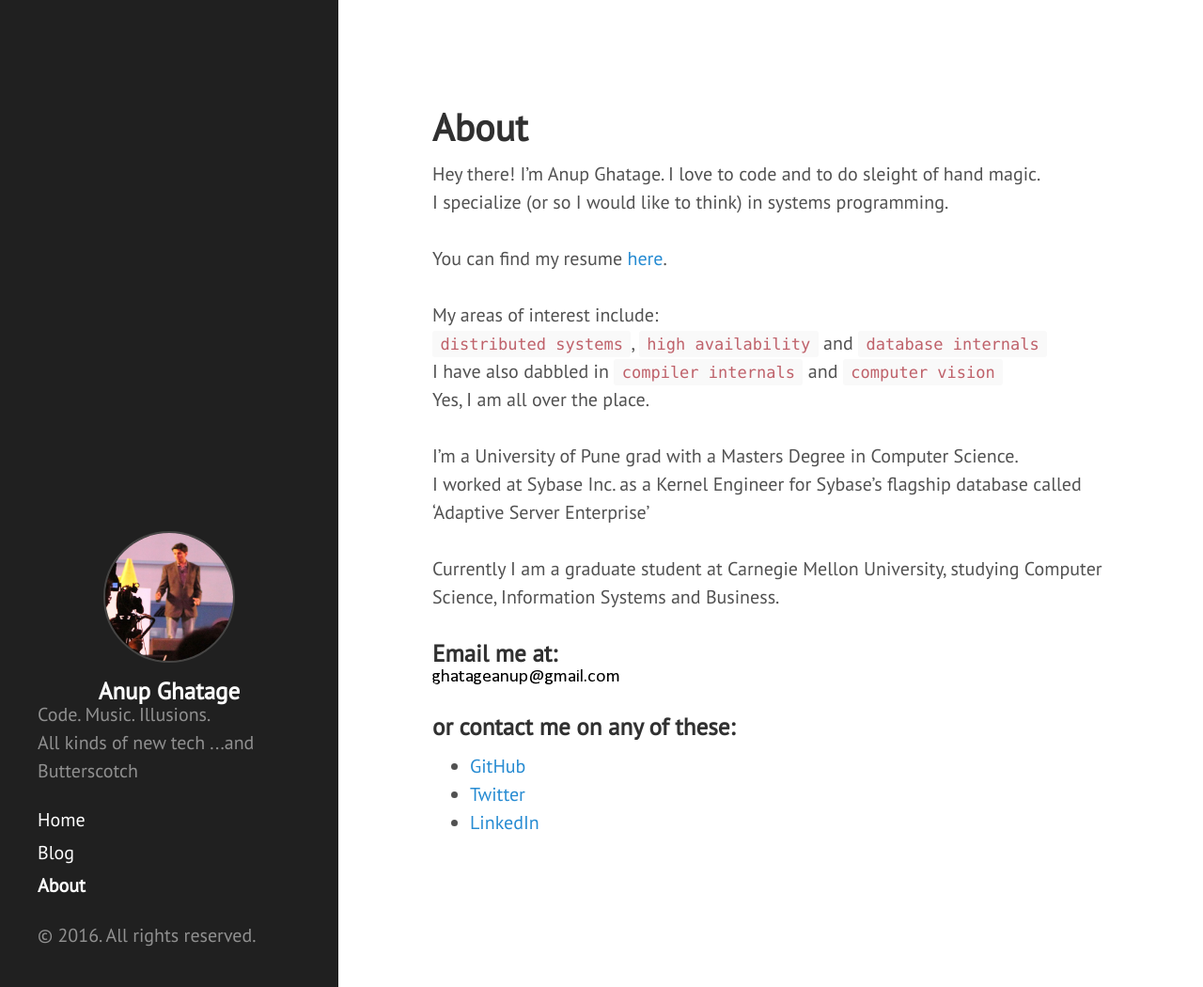
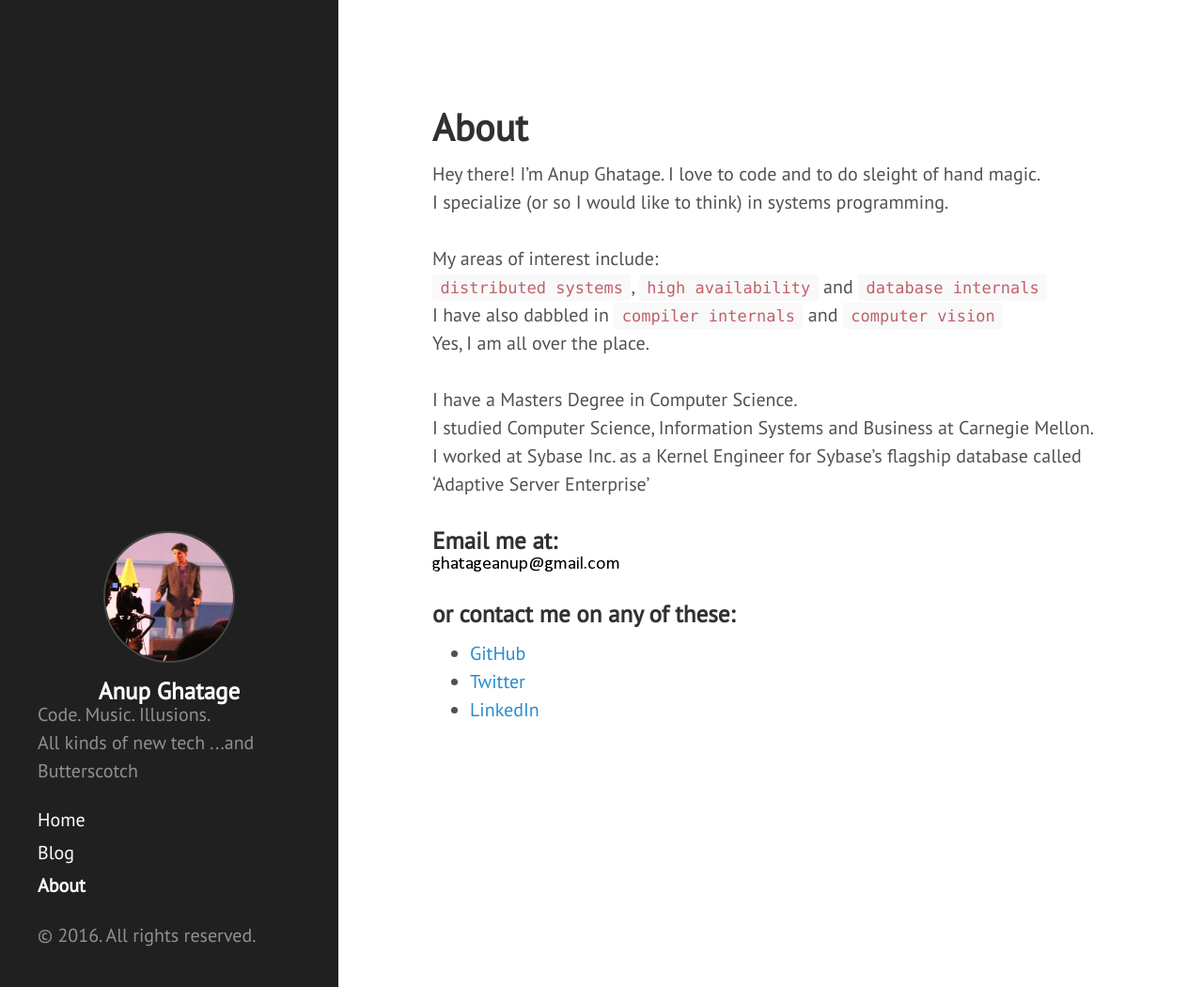
Before and after one commit to Ghatage/ghatage.github.io, a Jekyll site: the page built from about.md, in a window 1280 px wide and 1050 px high. Shown: the whole window at 94% size. Built offline with Jekyll 4.4.1, drawn with Linux system fonts in a browser that asks for light colours; Markdown is read by kramdown in place of the engine named in the settings.

Commit message:
Update homepage

```diff
--- a/about.md
+++ b/about.md
@@ -5,17 +5,15 @@ title: About
 Hey there! I'm Anup Ghatage. I love to code and to do sleight of hand magic.
 <br>I specialize (or so I would like to think) in systems programming.
 <br>
-<br> You can find my resume <a href="/public/Anup_Ghatage.pdf">here</a>.
-<br>
 <br>My areas of interest include:
 <br> `distributed systems`, `high availability` and `database internals`
 <br>I have also dabbled in `compiler internals` and `computer vision`
 <br>Yes, I am all over the place.
 <br>
-<br>I'm a University of Pune grad with a Masters Degree in Computer Science.
+<br>I have a Masters Degree in Computer Science.
+<br>I studied Computer Science, Information Systems and Business at Carnegie Mellon.
 <br>I worked at Sybase Inc. as a Kernel Engineer for Sybase's flagship database called 'Adaptive Server Enterprise'
 <br>
-<br>Currently I am a graduate student at Carnegie Mellon University, studying Computer Science, Information Systems and Business.
 
 ###### Email me at: <img src="/img/bf52e1f6c7b552d4595872d1113a8c97.png">
 ###### or contact me on any of these:
--- a/index.html
+++ b/index.html
@@ -4,7 +4,7 @@ title: Home
 ---
 <h1>Hello</h1>
 <p>My name is <strong>Anup Ghatage</strong>.
-<br>Engineer at <a href="https://twitter.com/Cisco">Cisco</a>
+<br>Currently an engineer at <a href="https://twitter.com/Cisco">Cisco</a>
 <br>Previously a grad student <a href="https://twitter.com/CarnegieMellon">@CarnegieMellon</a>, Developer III <a href="https://twitter.com/SAP">@SAP</a> before that.
 <br>I'm always looking for symmetry, poetry, beauty and meaning in code and life.
 <br>You can learn more about me <a href="http://www.ghatage.com/about/">here</a>.
```
